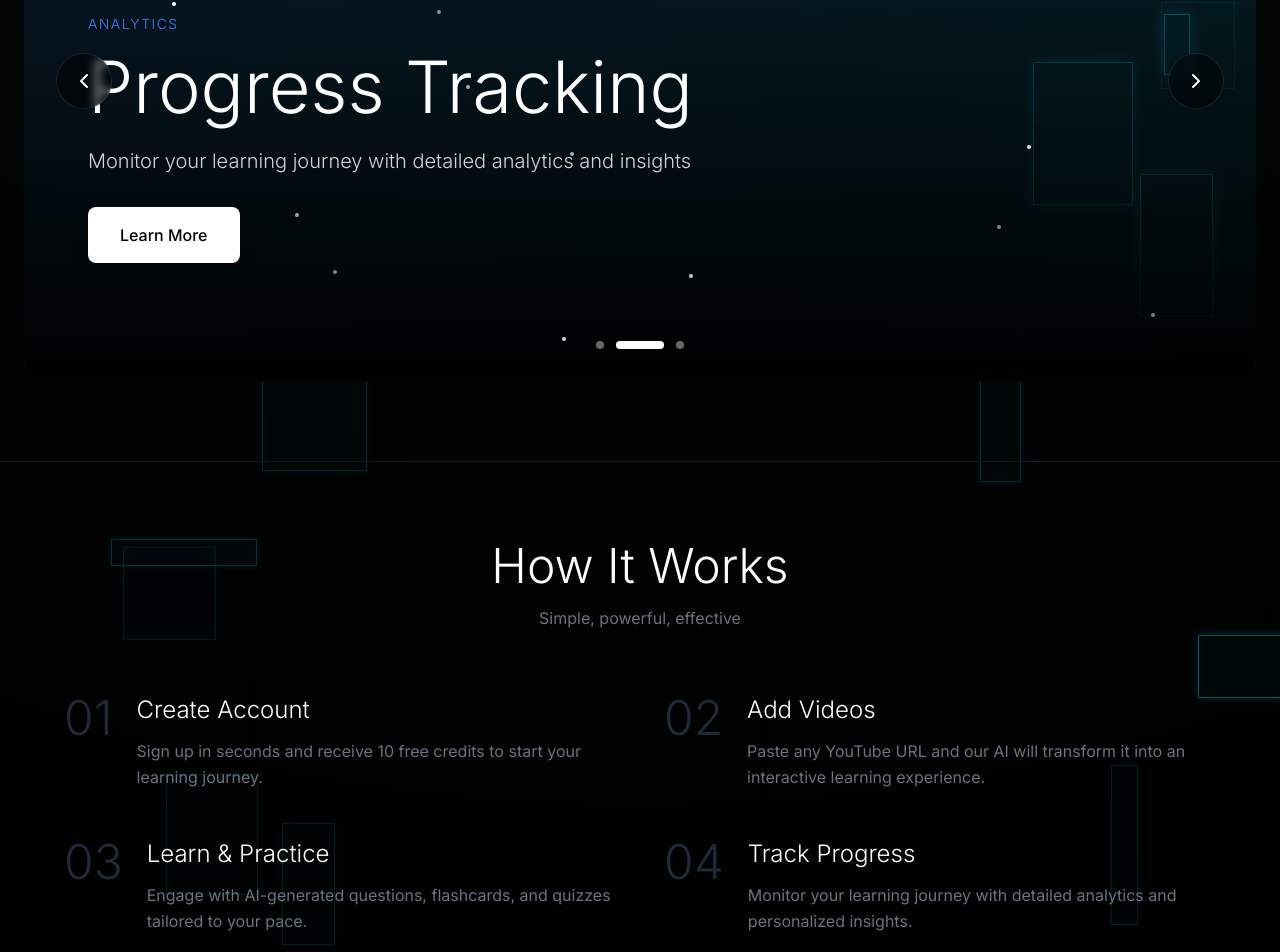
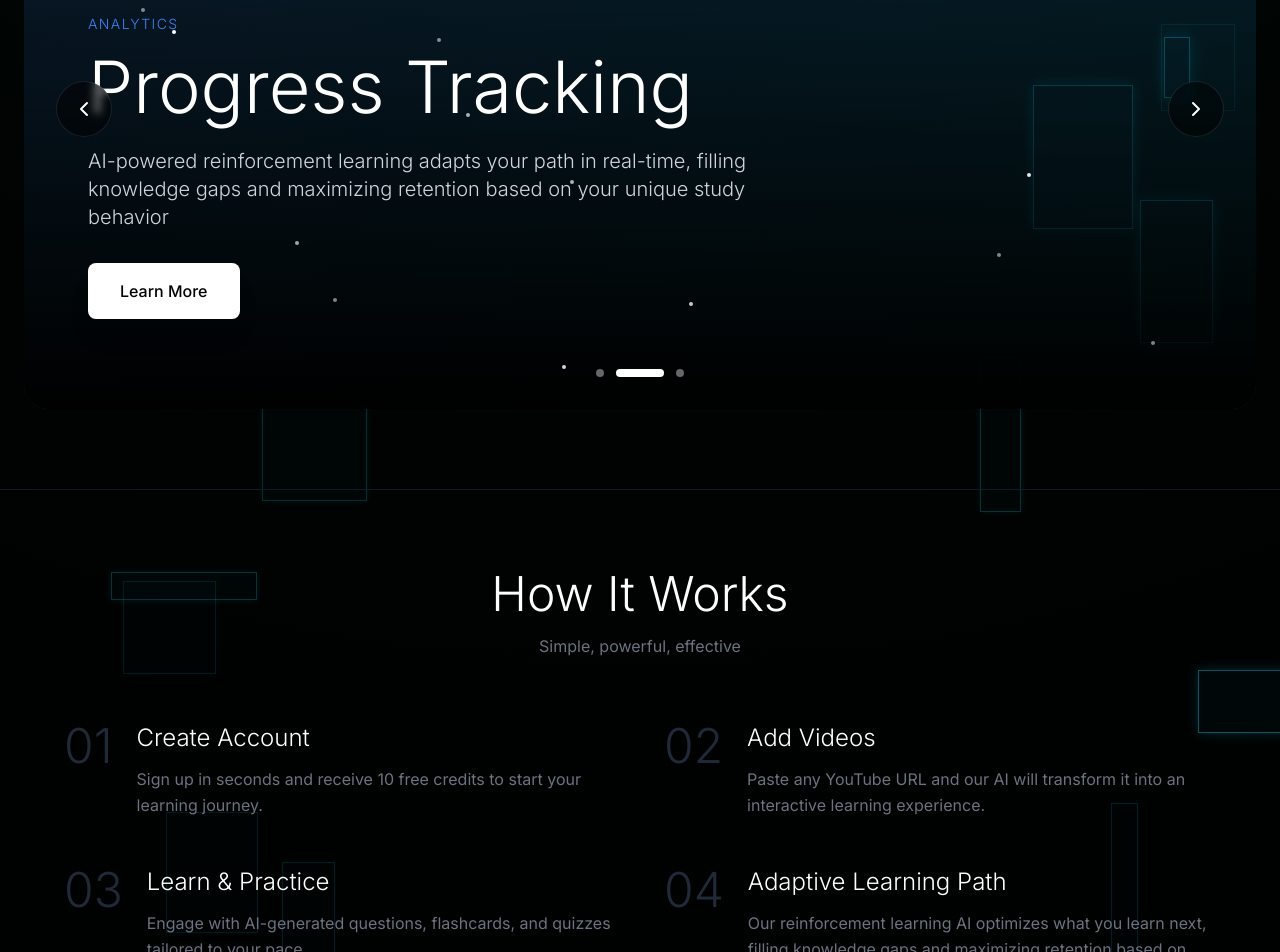
Before and after one commit to codeWithUtkarsh/reply, a Next.js app in the folder frontend/: page / in a window 1280 px wide. Shown: the part 1124-2076 px from the top of the page. Built offline with nearby package versions, Linux system fonts and the light colour scheme; no server answers.

Commit message:
Add reinforcement learning messaging across key sections

```diff
--- a/frontend/app/page.tsx
+++ b/frontend/app/page.tsx
@@ -42,7 +42,7 @@ export default function Home() {
       icon: <BarChart3 className="w-8 h-8" />,
       label: 'ANALYTICS',
       title: 'Progress Tracking',
-      description: 'Monitor your learning journey with detailed analytics and insights',
+      description: 'AI-powered reinforcement learning adapts your path in real-time, filling knowledge gaps and maximizing retention based on your unique study behavior',
       gradient: 'from-blue-500/20 to-cyan-500/20',
       iconColor: 'text-blue-500',
     },
@@ -259,7 +259,7 @@ export default function Home() {
 
             {/* Subheading */}
             <p className="text-center text-gray-400 text-lg md:text-xl mb-4 max-w-3xl mx-auto leading-relaxed">
-              No Ads, AI-powered adaptive learning and quizzes. Cut down your preparation time by 50% <span className="text-white font-semibold">Never forget what you learn.</span>
+              Reinforcement learning AI personalizes your path, filling knowledge gaps automatically. Cut down your preparation time by 50% <span className="text-white font-semibold">Never forget what you learn.</span>
             </p>
 
             {/* CTA Button */}
@@ -422,8 +422,8 @@ export default function Home() {
               />
               <ProcessStep
                 number="04"
-                title="Track Progress"
-                description="Monitor your learning journey with detailed analytics and personalized insights."
+                title="Adaptive Learning Path"
+                description="Our reinforcement learning AI optimizes what you learn next, filling knowledge gaps and maximizing retention based on your unique study patterns."
               />
             </div>
           </div>
@@ -589,10 +589,13 @@ export default function Home() {
                       text="AI-powered active learning"
                     />
                     <ImpactItem
-                      text="Instant concept navigation"
+                      text="Personalized path that fills knowledge gaps"
                     />
                     <ImpactItem
-                      text="Continuous knowledge testing"
+                      text="Adaptive content sequencing via RL"
+                    />
+                    <ImpactItem
+                      text="Instant concept navigation"
                     />
                     <ImpactItem
                       text="90% retention guaranteed"
```
